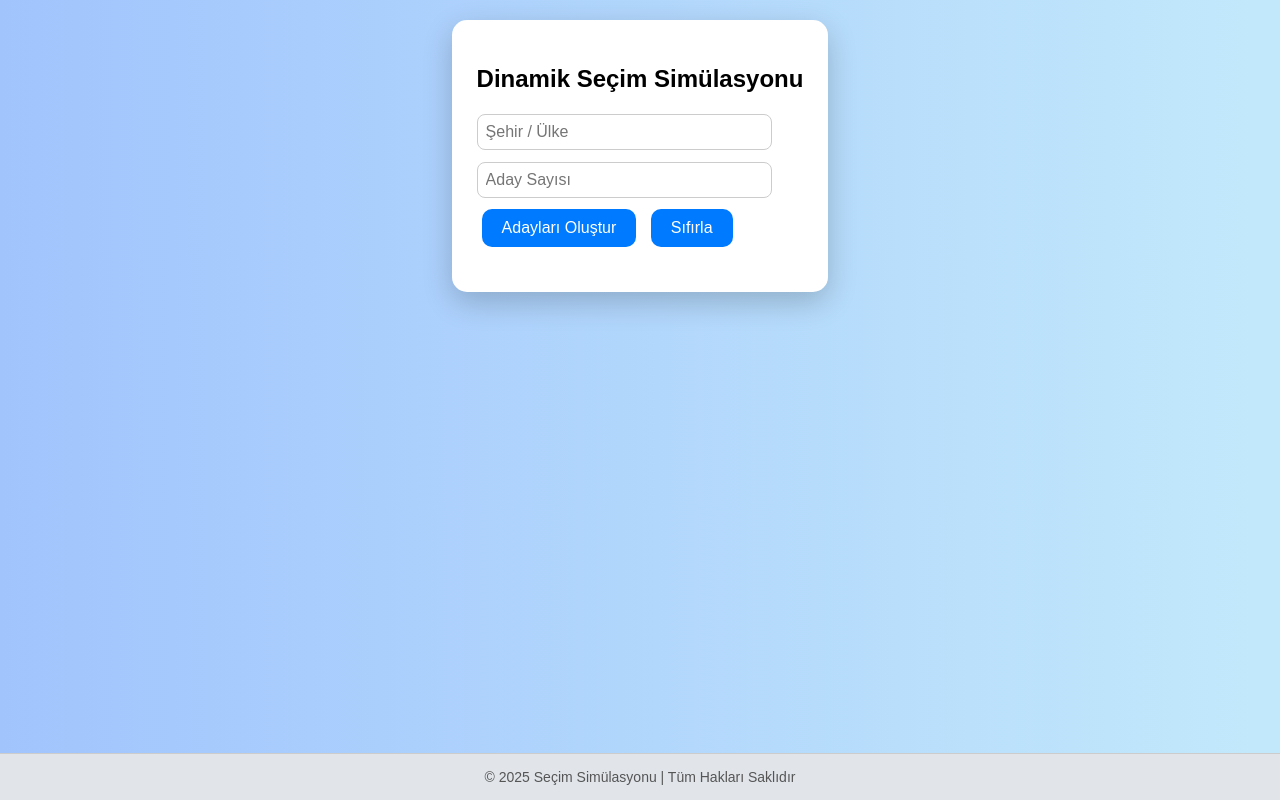
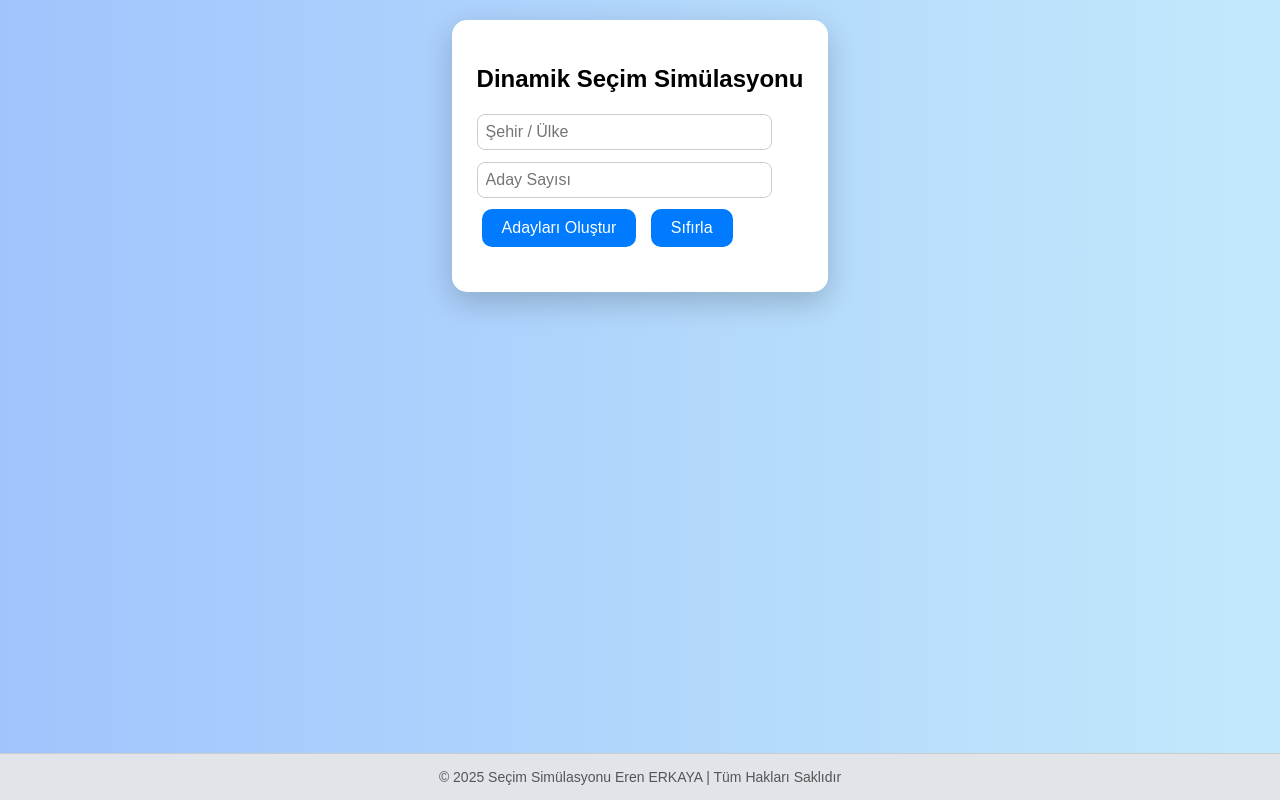
Before and after one commit to erkyaeren/Se-im, a plain HTML site: page index.html in a window 1280 px wide. Drawn offline with Linux system fonts and the light colour scheme.

Commit message:
Update index.html

```diff
--- a/index.html
+++ b/index.html
@@ -114,7 +114,7 @@ footer {
     <div id="adaylarDiv"></div>
     <div id="sonuc"></div>
 </div>
-<footer>© 2025 Seçim Simülasyonu | Tüm Hakları Saklıdır</footer>
+<footer>© 2025 Seçim Simülasyonu Eren ERKAYA | Tüm Hakları Saklıdır</footer>
 
 <script>
 let adayInputs = [];
```
